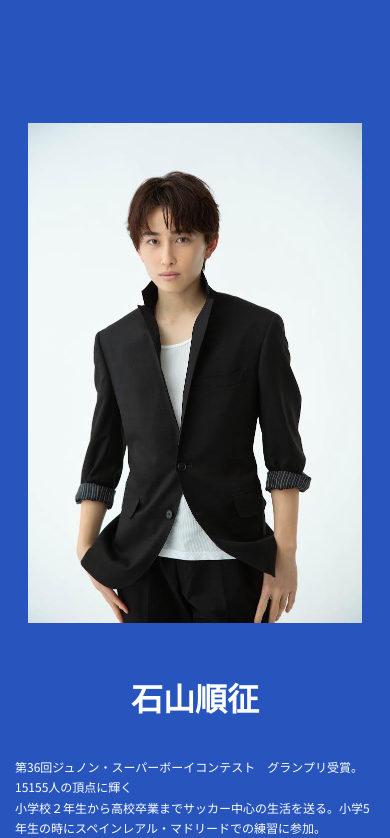
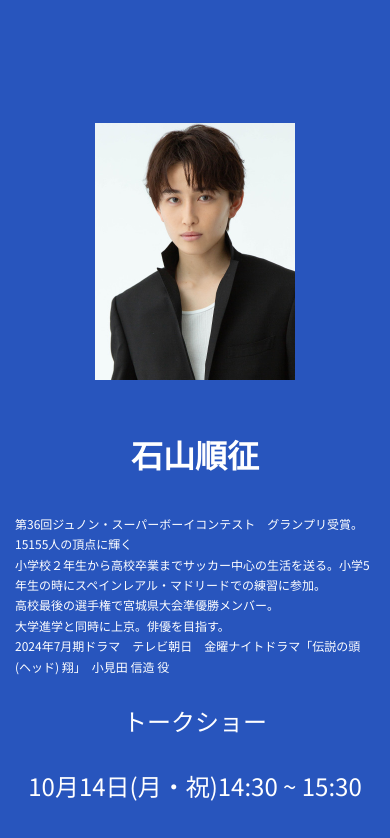
Before and after one commit to nobekawashuto/2024TGUFES, a Next.js app in the folder tgufes/: page /view_comedy in a window 390 px wide. Shown: the part 2100-2938 px from the top of the page. Built offline with nearby package versions, Linux system fonts and the light colour scheme; a web font is replaced by a local one.

Commit message:
芸能人ページの変更です。芸能人の写真の変更

```diff
--- a/tgufes/src/pages/view_comedy.tsx
+++ b/tgufes/src/pages/view_comedy.tsx
@@ -10,7 +10,7 @@ import { FaXTwitter} from "react-icons/fa6";
 import { FaInstagram} from "react-icons/fa";
 
 import comedyLogo from "../../public/images/comedy-logo-retouka.png"
-import itutuTalent from "../../public/images/isikawa.jpg"
+import itutuTalent from "../../public/images/newisiyama.jpg"
 import tutigei1 from "../../public/images/sukachan.jpg"
 import tutigei2 from "../../public/images/yasasi.jpg"
 import itutuDance from "../../public/images/suzunaokada.jpg"
@@ -106,10 +106,12 @@ export default function Home() {
                 <div className="comedy-content">
                     <h2 className="itutu-title txt">六軒丁祭お笑いライブ</h2>
                 </div>
-                <div className="explanation">
+            </ScrollRevealContainer>
+                {/* <div className="explanation">
                     <p className="txt comedy-deil">10月27日(日)13:00 ~ 13:45</p>
                     <p className="txt comedy-deil">特設ステージ(雨天時は8号館5階ホール)</p>
-                </div>
+                </div> */}
+            <ScrollRevealContainer>
                 <div className="yokonarabi">
                     <div className="tutigei1">
                         <div className="photo-dre"><Image src={tutigei1}alt=""className="tutigei"/></div>
@@ -132,10 +134,14 @@ export default function Home() {
                         </div>
                     </div>
                 </div>
-                {/* <div className="explanation">
+            </ScrollRevealContainer>
+            <ScrollRevealContainer>
+                <div className="explanation">
                     <p className="txt comedy-deil">10月27日(日)13:00 ~ 13:45</p>
                     <p className="txt comedy-deil">特設ステージ(雨天時は8号館5階押川記念ホール)</p>
-                </div> */}
+                </div>
+            </ScrollRevealContainer>
+            <ScrollRevealContainer>
                 <div className="attention">
                     <h2 className="attention-titile txt">注意事項</h2>
                     <div>
--- a/tgufes/src/styles/globals.css
+++ b/tgufes/src/styles/globals.css
@@ -638,8 +638,8 @@ footer p {
 }
 
 .itutu-talent-photo{
-  width: 333.5px;
-  height: 500px;
+  width: 400px;
+  height: 514px;
 }
 
 .itutu-dance-photo{
@@ -907,6 +907,11 @@ footer p {
     width: 322.5px;
     height: 215px;
   }
+  .itutu-talent-photo{
+    width: 200px;
+    height: 257px;
+  }
+
   .attention-deil{
     font-size: 0.8rem;
   }
```
Also changed, not shown: tgufes/public/images/newisiyama.jpg (added).
